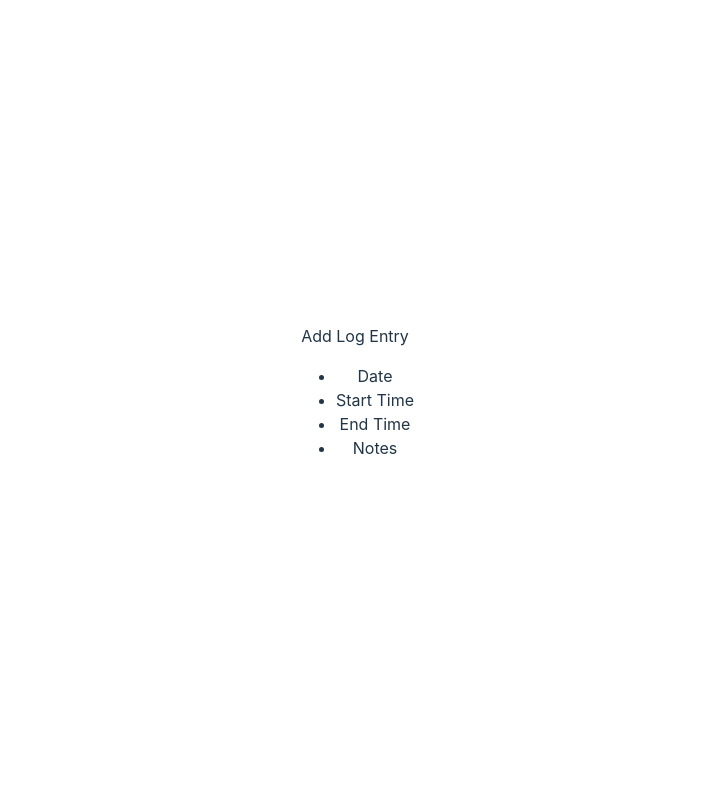
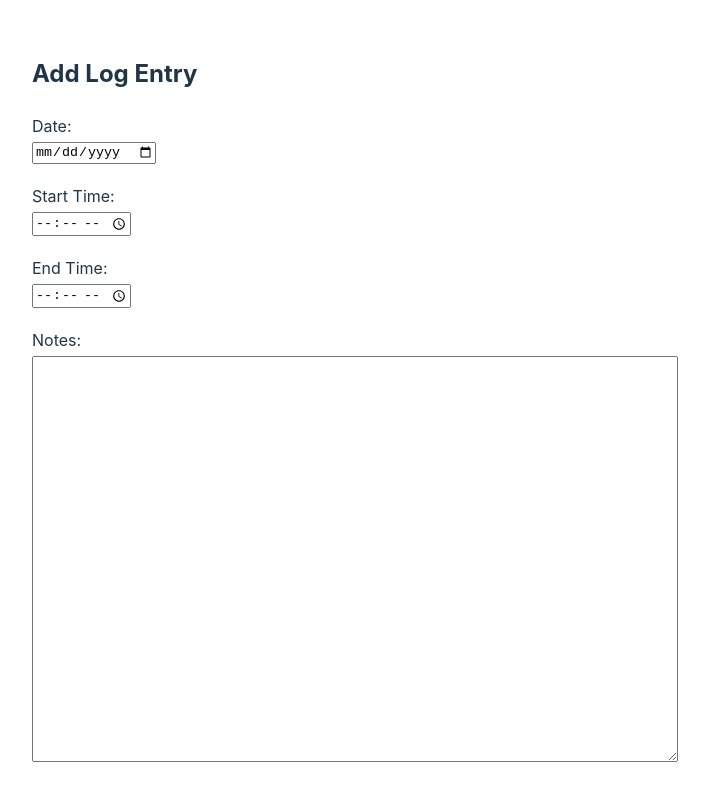
Before and after one commit to mmcknett/loggr, a React (Vite) app: page / in a window 1280 px wide. Shown: the top 796 px of the page, without its empty margins (285-994 px from the left). Built offline with nearby package versions, Linux system fonts and the light colour scheme.

Commit message:
Make a form for entering data

```diff
--- a/src/App.css
+++ b/src/App.css
@@ -3,4 +3,22 @@
   margin: 0 auto;
   padding: 2rem;
   text-align: center;
+  font-size: 2vh;
+  line-height: 2rem;
 }
+
+form {
+  display: flex;
+  flex-direction: column;
+  align-items: flex-start;
+}
+
+input + label {
+  margin-top: 1rem;
+}
+
+#notes {
+  height: 50vh;
+  width: 80vw;
+  max-width: 40rem;
+}
--- a/src/App.tsx
+++ b/src/App.tsx
@@ -24,13 +24,15 @@ function TimeEntryForm() {
 
   return (
     <form>
-      Add Log Entry
-      <ul>
-        <li>Date</li>
-        <li>Start Time</li>
-        <li>End Time</li>
-        <li>Notes</li>
-      </ul>
+      <h2>Add Log Entry</h2>
+      <label for='date-entry'>Date:</label>
+      <input type='date' id='date-entry' name='date-entry' />
+      <label for='start-time'>Start Time:</label>
+      <input type='time' id='start-time' name='start-time' />
+      <label for='end-time'>End Time:</label>
+      <input type='time' id='end-time' name='end-time' />
+      <label for='notes'>Notes:</label>
+      <textarea id='notes' name='notes' />
     </form>
   );
 }
```
